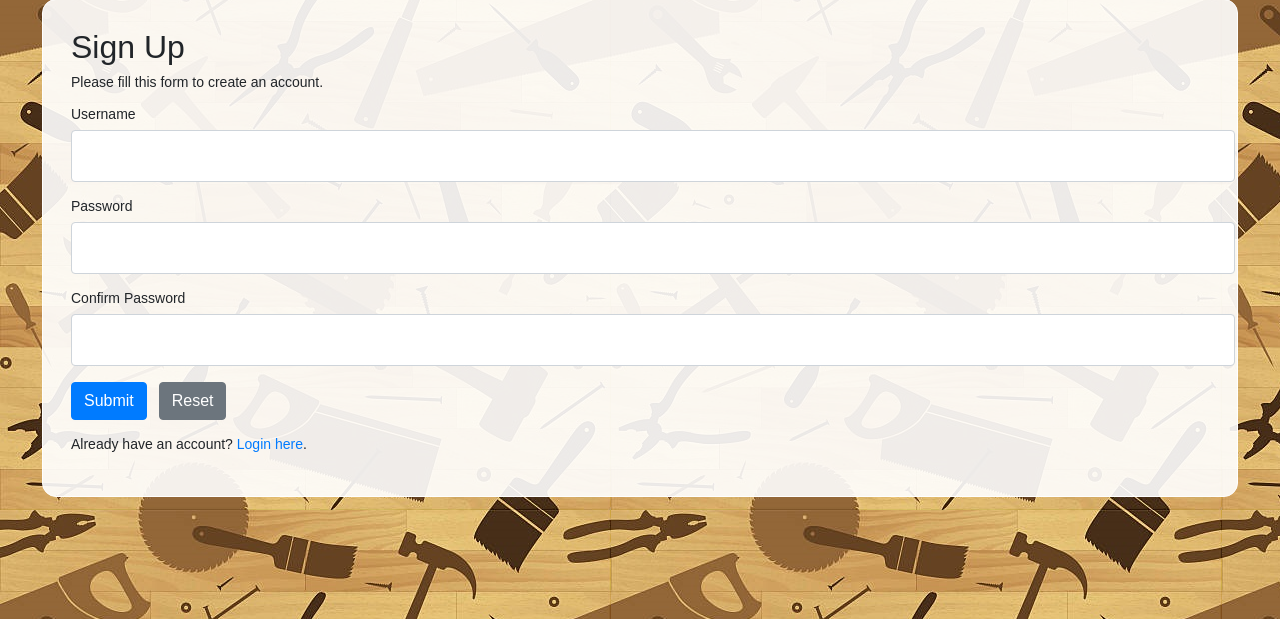
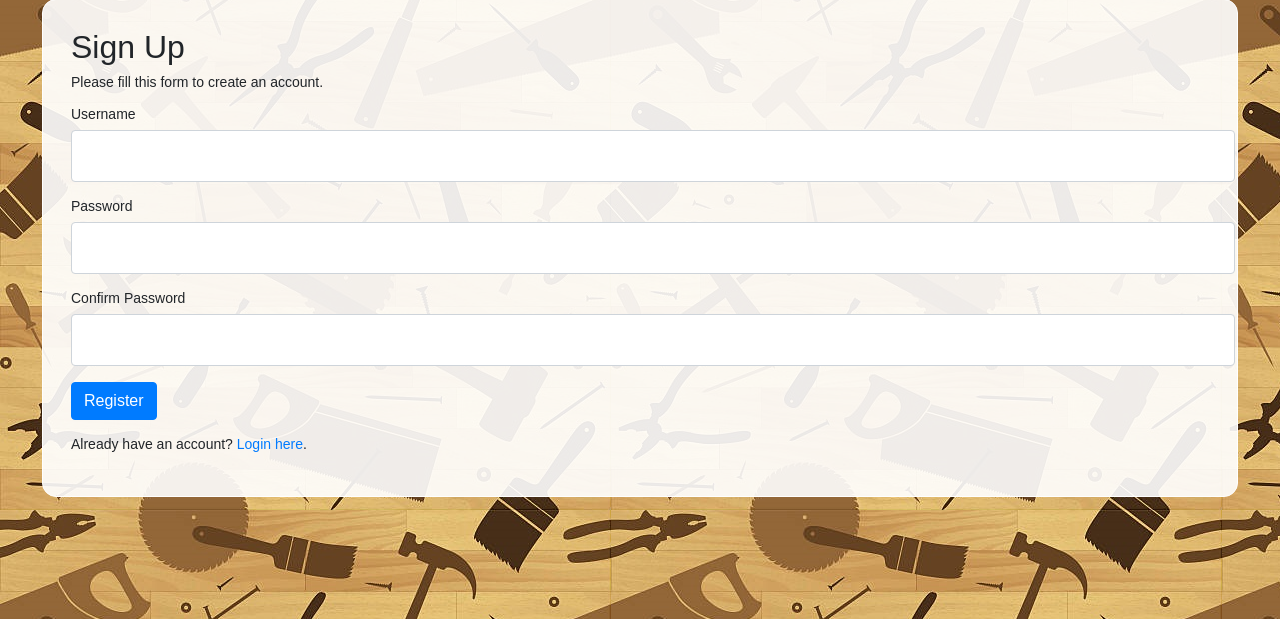
Before and after one commit to leannejwalker/SARSystem, a PHP site: page /register.php in a window 1280 px wide. Shown: the part 101-720 px from the top of the page. Run offline with PHP 8.4, Linux system fonts and the light colour scheme; some libraries are stand-ins or nearby versions.

Commit message:
Change submit

```diff
--- a/register.php
+++ b/register.php
@@ -116,6 +116,9 @@ if($_SERVER["REQUEST_METHOD"] == "POST"){
             background: rgba(255, 255, 255, 0.9);
             overflow: hidden;
         }
+        #login{
+            color: solid #F36F21;
+        }
     </style>
 </head>
 <body>
@@ -140,8 +143,7 @@ if($_SERVER["REQUEST_METHOD"] == "POST"){
                 <span class="invalid-feedback"><?php echo $confirm_password_err; ?></span>
             </div>
             <div class="form-group">
-                <input type="submit" class="btn btn-primary" value="Submit">
-                <input type="reset" class="btn btn-secondary ml-2" value="Reset">
+                <input type="submit" class="btn btn-primary" id="login" value="Register">
             </div>
             <p>Already have an account? <a href="login.php">Login here</a>.</p>
         </form>
```
Also changed, not shown: admin/register.php (+4 -3 lines).
